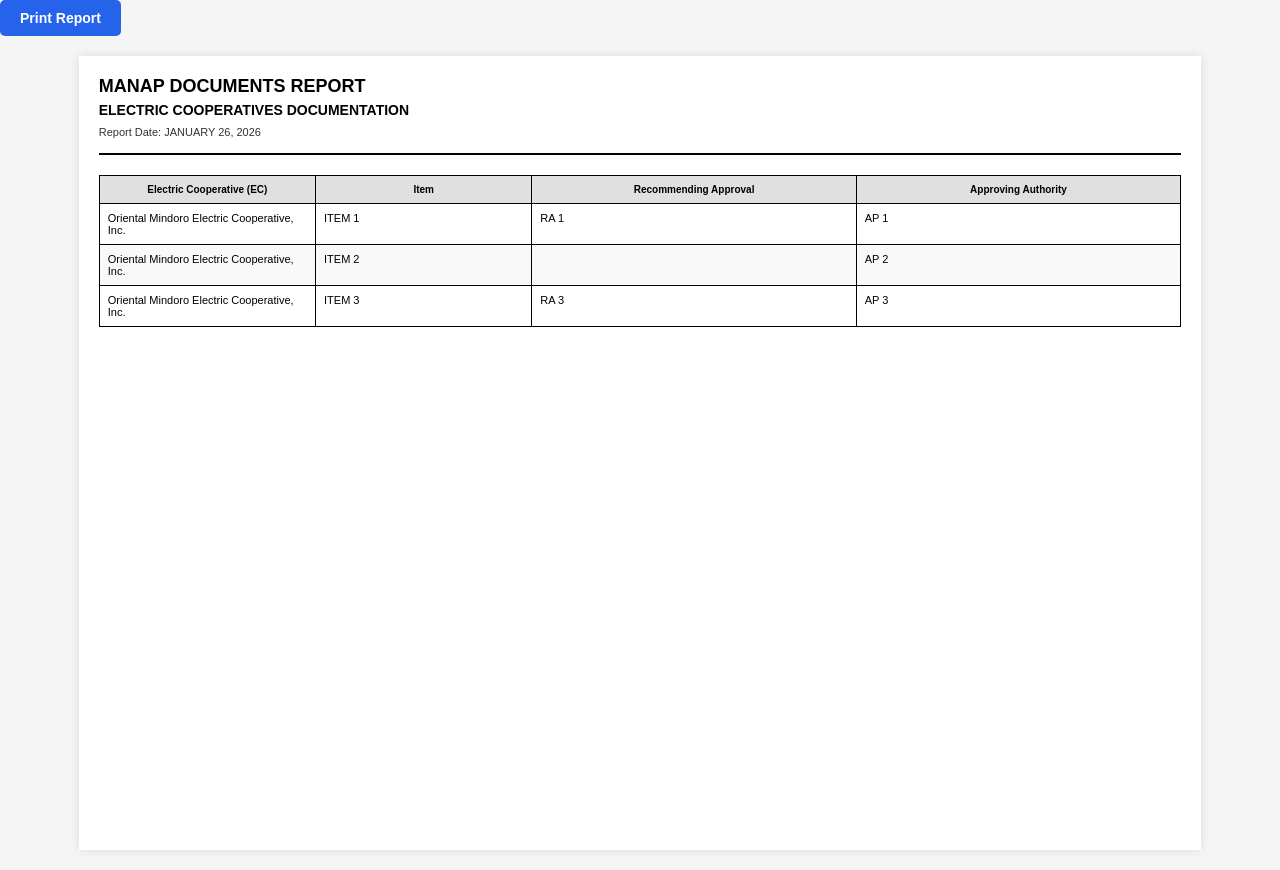
After one commit to donquixotedhodz/fsad001, a PHP site: page /FSAD/SOMANAP/manap_print.php in a window 1280 px wide. The commit adds this page. Run offline with PHP 8.4, Linux system fonts and the light colour scheme; data comes from the database, SQL or seed files in the repository.

Commit message:
add colors to the ecs

```diff
--- a/SOMANAP/app/views/partials/sidebar.php
+++ b/SOMANAP/app/views/partials/sidebar.php
@@ -25,8 +25,8 @@
             </a>
 
             <!-- MANAP Dropdown -->
-            <div x-data="{ manap_open: <?php echo ($currentPage === 'documents' || $currentPage === 'reports') ? 'true' : 'false'; ?> }">
-                <button @click="manap_open = !manap_open" class="w-full flex items-center gap-3 px-4 py-3 rounded-lg transition-colors <?php echo ($currentPage === 'documents' || $currentPage === 'reports') ? 'bg-blue-500 text-white' : 'text-gray-700 dark:text-gray-400 hover:bg-gray-100 dark:hover:bg-gray-800'; ?>">
+            <div x-data="{ manap_open: <?php echo ($currentPage === 'documents' || $currentPage === 'reports' || $currentPage === 'manap_reports') ? 'true' : 'false'; ?> }">
+                <button @click="manap_open = !manap_open" class="w-full flex items-center gap-3 px-4 py-3 rounded-lg transition-colors <?php echo ($currentPage === 'documents' || $currentPage === 'reports' || $currentPage === 'manap_reports') ? 'bg-blue-500 text-white' : 'text-gray-700 dark:text-gray-400 hover:bg-gray-100 dark:hover:bg-gray-800'; ?>">
                     <svg class="w-5 h-5" fill="none" stroke="currentColor" viewBox="0 0 24 24">
                         <path stroke-linecap="round" stroke-linejoin="round" stroke-width="2" d="M9 12h6m-6 4h6m2 5H7a2 2 0 01-2-2V5a2 2 0 012-2h5.586a1 1 0 01.707.293l5.414 5.414a1 1 0 01.293.707V19a2 2 0 01-2 2z"></path>
                     </svg>
@@ -43,7 +43,7 @@
                         <span class="text-sm font-medium">Documents</span>
                     </a>
                     <!-- Reports -->
-                    <a href="reports.php" class="flex items-center gap-3 px-4 py-3 rounded-lg transition-colors <?php echo $currentPage === 'reports' ? 'bg-blue-500 text-white' : 'text-gray-700 dark:text-gray-400 hover:bg-gray-100 dark:hover:bg-gray-800'; ?>">
+                    <a href="manap_reports.php" class="flex items-center gap-3 px-4 py-3 rounded-lg transition-colors <?php echo $currentPage === 'manap_reports' ? 'bg-blue-500 text-white' : 'text-gray-700 dark:text-gray-400 hover:bg-gray-100 dark:hover:bg-gray-800'; ?>">
                         <span class="text-sm font-medium">Reports</span>
                     </a>
                 </div>
--- /dev/null
+++ b/SOMANAP/manap_print.php
@@ -0,0 +1,233 @@
+<?php
+session_start();
+require_once __DIR__ . '/../config.php';
+
+// Fetch MANAP data from database
+try {
+    $stmt = $conn->prepare("SELECT ec, item, recommending_approvals, approving_authority FROM manap ORDER BY ec ASC");
+    $stmt->execute();
+    $manapRecords = $stmt->fetchAll();
+} catch (Exception $e) {
+    $manapRecords = [];
+    $error = htmlspecialchars($e->getMessage());
+}
+
+$dateGenerated = date('F d, Y');
+?>
+
+<!DOCTYPE html>
+<html lang="en">
+<head>
+    <meta charset="UTF-8">
+    <meta name="viewport" content="width=device-width, initial-scale=1.0">
+    <title>MANAP Documents Report</title>
+    <style>
+        * {
+            margin: 0;
+            padding: 0;
+            box-sizing: border-box;
+        }
+
+        body {
+            font-family: Arial, sans-serif;
+            background-color: #f5f5f5;
+        }
+
+        @media print {
+            body {
+                background-color: white;
+                margin: 0;
+                padding: 0;
+            }
+            @page {
+                size: A4 landscape;
+                margin: 0.5cm;
+            }
+            .no-print {
+                display: none !important;
+            }
+            .page {
+                margin: 0;
+                padding: 0;
+                page-break-after: always;
+            }
+        }
+
+        .page {
+            width: 297mm;
+            height: 210mm;
+            margin: 20px auto;
+            padding: 20px;
+            background-color: white;
+            box-shadow: 0 0 10px rgba(0,0,0,0.1);
+        }
+
+        /* Header */
+        .header {
+            text-align: left;
+            margin-bottom: 20px;
+            border-bottom: 2px solid #000;
+            padding-bottom: 15px;
+        }
+
+        .header h1 {
+            font-size: 18px;
+            font-weight: bold;
+            margin-bottom: 5px;
+            text-transform: uppercase;
+        }
+
+        .header h2 {
+            font-size: 14px;
+            font-weight: bold;
+            margin-bottom: 5px;
+            text-transform: uppercase;
+        }
+
+        .header-date {
+            font-size: 11px;
+            color: #333;
+            margin-top: 8px;
+        }
+
+        /* Table */
+        table {
+            width: 100%;
+            border-collapse: collapse;
+            font-size: 11px;
+            margin-top: 15px;
+        }
+
+        th, td {
+            border: 1px solid #000;
+            padding: 8px;
+            text-align: left;
+        }
+
+        th {
+            background-color: #e0e0e0;
+            font-weight: bold;
+            font-size: 10px;
+            text-align: center;
+        }
+
+        td {
+            height: 25px;
+            vertical-align: top;
+        }
+
+        .text-center {
+            text-align: center;
+        }
+
+        /* Footer */
+        .footer {
+            margin-top: 30px;
+            display: flex;
+            justify-content: space-between;
+            gap: 20px;
+            font-size: 10px;
+        }
+
+        .signature-box {
+            flex: 1;
+            border-top: 1px solid #000;
+            text-align: center;
+            padding-top: 30px;
+        }
+
+        .signature-label {
+            font-weight: bold;
+            font-size: 9px;
+        }
+
+        .print-button {
+            margin-bottom: 10px;
+        }
+
+        .print-button button {
+            padding: 10px 20px;
+            background-color: #2563eb;
+            color: white;
+            border: none;
+            border-radius: 5px;
+            cursor: pointer;
+            font-size: 14px;
+            font-weight: 600;
+        }
+
+        .print-button button:hover {
+            background-color: #1d4ed8;
+        }
+
+        /* Row styling */
+        tr:nth-child(even) {
+            background-color: #f9f9f9;
+        }
+
+        tr:hover {
+            background-color: #f0f0f0;
+        }
+    </style>
+    <script>
+        window.onload = function() {
+            window.print();
+        };
+    </script>
+</head>
+<body>
+    <div class="no-print print-button">
+        <button onclick="window.print()">Print Report</button>
+    </div>
+
+    <div class="page">
+        <!-- Header -->
+        <div class="header">
+            <h1>MANAP Documents Report</h1>
+            <h2>Electric Cooperatives Documentation</h2>
+            <div class="header-date">Report Date: <?php echo strtoupper($dateGenerated); ?></div>
+        </div>
+
+        <!-- Table -->
+        <table>
+            <thead>
+                <tr>
+                    <th style="width: 20%;">Electric Cooperative (EC)</th>
+                    <th style="width: 20%;">Item</th>
+                    <th style="width: 30%;">Recommending Approval</th>
+                    <th style="width: 30%;">Approving Authority</th>
+                </tr>
+            </thead>
+            <tbody>
+                <?php
+                if (count($manapRecords) > 0) {
+                    foreach ($manapRecords as $record) {
+                        echo '<tr>';
+                        echo '<td>' . htmlspecialchars($record['ec'] ?? '') . '</td>';
+                        echo '<td>' . htmlspecialchars($record['item'] ?? '') . '</td>';
+                        echo '<td>' . htmlspecialchars($record['recommending_approvals'] ?? '') . '</td>';
+                        echo '<td>' . htmlspecialchars($record['approving_authority'] ?? '') . '</td>';
+                        echo '</tr>';
+                    }
+                } else {
+                    echo '<tr><td colspan="4" class="text-center">NO RECORDS FOUND</td></tr>';
+                }
+                ?>
+            </tbody>
+        </table>
+
+        <!-- Footer Section
+        <div class="footer">
+            <div class="signature-box">
+                <div class="signature-label">Prepared By</div>
+            </div>
+            <div class="signature-box">
+                <div class="signature-label">Reviewed By</div>
+            </div>
+            <div class="signature-box">
+                <div class="signature-label">Approved By</div>
+            </div>
+        </div> -->
+    </div>
+</body>
+</html>
--- a/setup.sql
+++ b/setup.sql
@@ -198,7 +198,7 @@ CREATE TABLE IF NOT EXISTS `items` (
 CREATE TABLE IF NOT EXISTS `manap` (
   `id` int NOT NULL AUTO_INCREMENT,
   `ec` varchar(100) NOT NULL,
-  `item` varchar(255) NOT NULL,
+  `item` varchar(500) NOT NULL,
   `recommending_approvals` varchar(500) DEFAULT NULL,
   `approving_authority` varchar(500) DEFAULT NULL,
   `control_point` varchar(1000) DEFAULT NULL,
```
Also changed, not shown: SOMANAP/documents.php (+25 -1 lines), SOMANAP/manap_reports.php (added, +180 -0 lines), 2 other files.
